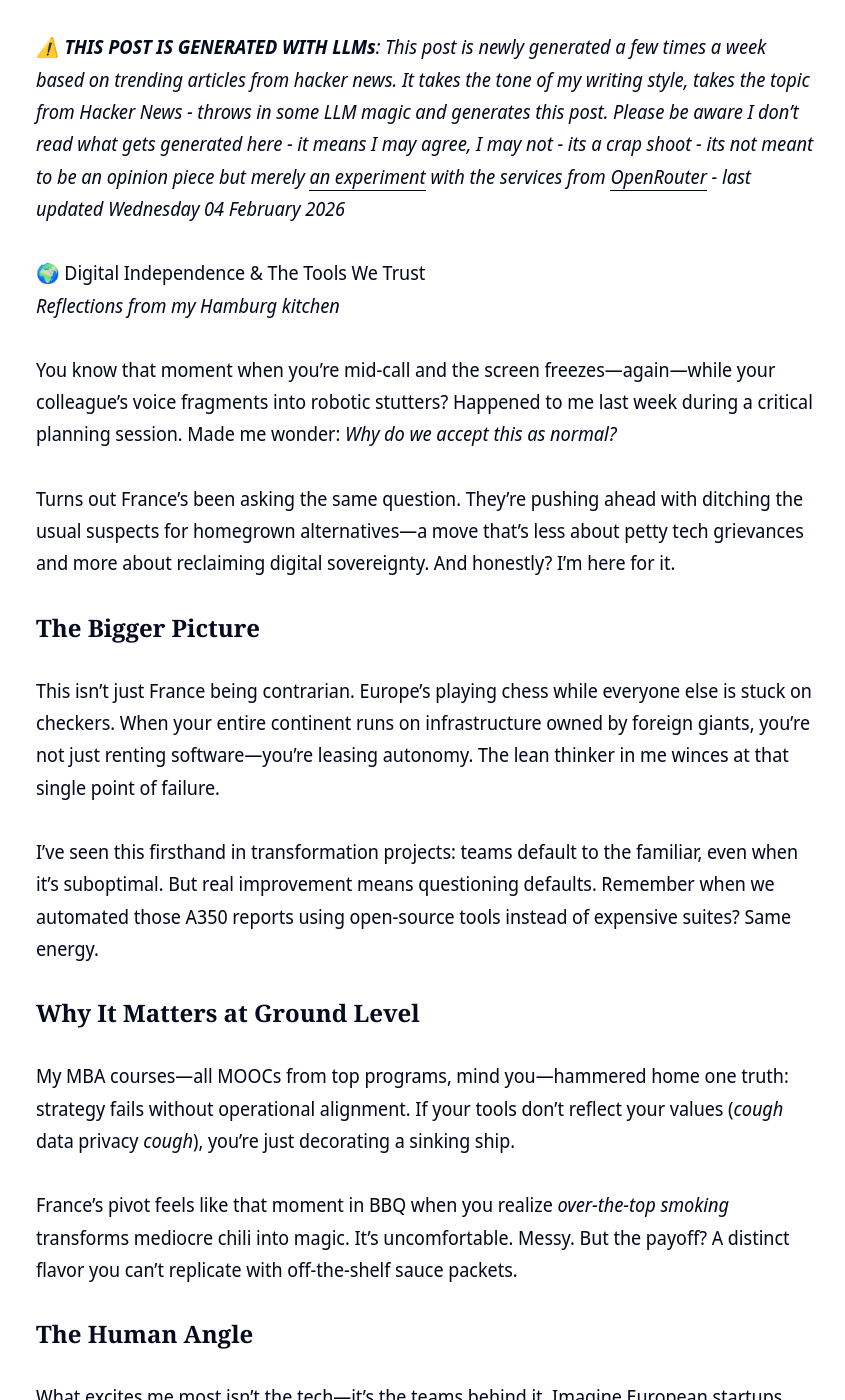
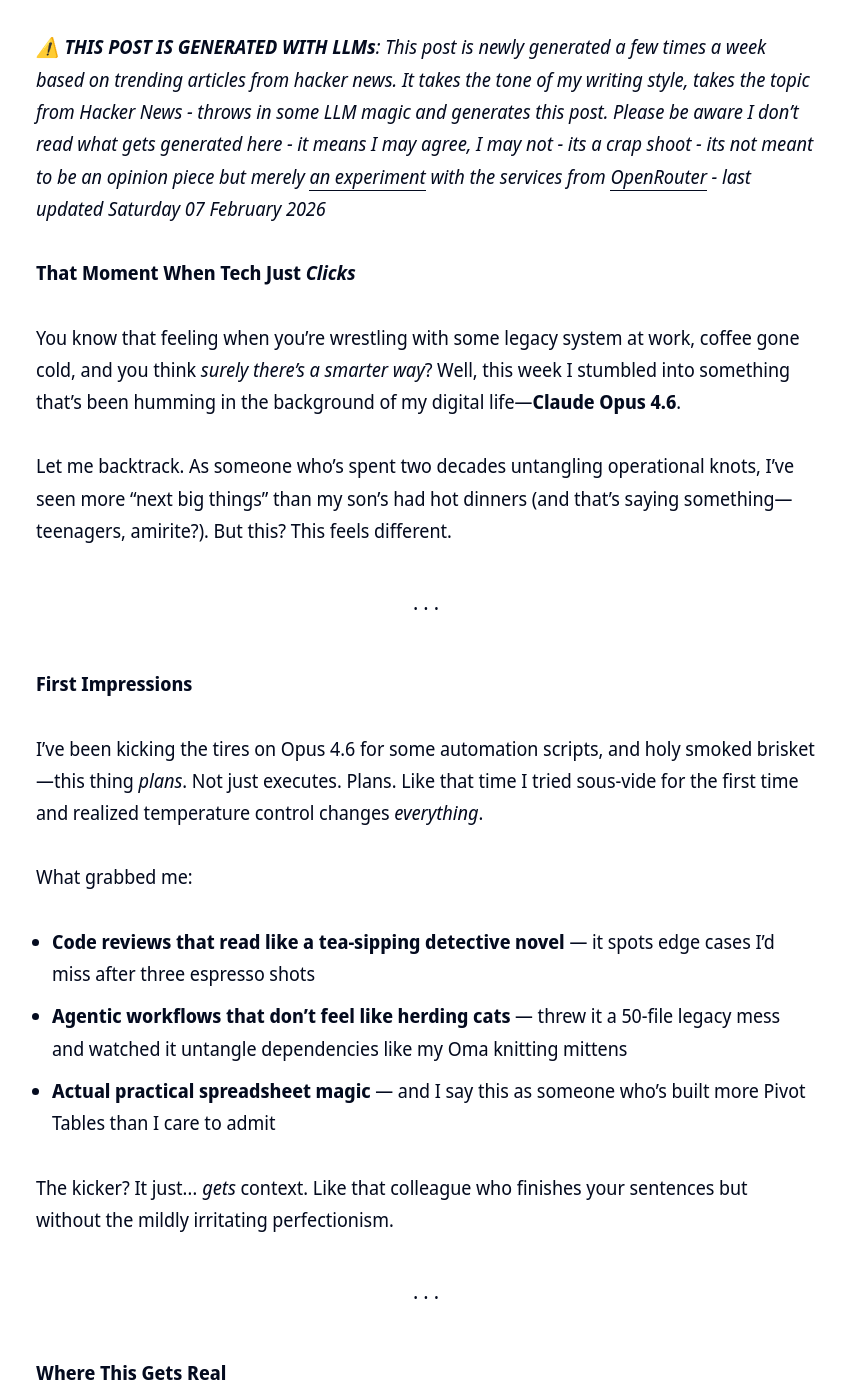
Before and after one commit to clintjb/clintjb.github.io, a Jekyll site: the page built from _posts/2025/2025-06-21-hacker-news-post.md, in a window 1280 px wide and 1400 px high, scrolled down 876 px. Shown: the whole window, without its empty margins (214-1059 px from the left). Built offline with Jekyll 4.4.1, drawn with Linux system fonts in a browser that asks for light colours; nearby versions of some CDN libraries; some of the changed text lies outside the part shown.

Commit message:
Updated Weekly Post

```diff
--- a/_posts/2025/2025-06-21-hacker-news-post.md
+++ b/_posts/2025/2025-06-21-hacker-news-post.md
@@ -11,33 +11,89 @@ image: '/images/posts/2025/weekly.jpg'
 ---
 ![](/images/posts/2025/weekly.jpg)
 
-_⚠️ **THIS POST IS GENERATED WITH LLMs**: This post is newly generated a few times a week based on trending articles from hacker news. It takes the tone of my writing style, takes the topic from Hacker News - throws in some LLM magic and generates this post. Please be aware I don't read what gets generated here - it means I may agree, I may not - its a crap shoot - its not meant to be an opinion piece but merely [an experiment](https://github.com/clintjb/Weekly-Post) with the services from [OpenRouter](https://openrouter.ai) - last updated Wednesday 04 February 2026_
+_⚠️ **THIS POST IS GENERATED WITH LLMs**: This post is newly generated a few times a week based on trending articles from hacker news. It takes the tone of my writing style, takes the topic from Hacker News - throws in some LLM magic and generates this post. Please be aware I don't read what gets generated here - it means I may agree, I may not - its a crap shoot - its not meant to be an opinion piece but merely [an experiment](https://github.com/clintjb/Weekly-Post) with the services from [OpenRouter](https://openrouter.ai) - last updated Saturday 07 February 2026_
 
-🌍 Digital Independence & The Tools We Trust
-*Reflections from my Hamburg kitchen*
+**That Moment When Tech Just *Clicks***
 
-You know that moment when you’re mid-call and the screen freezes—again—while your colleague’s voice fragments into robotic stutters? Happened to me last week during a critical planning session. Made me wonder: *Why do we accept this as normal?*
+You know that feeling when you’re wrestling with some legacy system at work, coffee gone cold, and you think *surely there’s a smarter way*? Well, this week I stumbled into something that’s been humming in the background of my digital life—**Claude Opus 4.6**.
 
-Turns out France’s been asking the same question. They’re pushing ahead with ditching the usual suspects for homegrown alternatives—a move that’s less about petty tech grievances and more about reclaiming digital sovereignty. And honestly? I’m here for it.
+Let me backtrack. As someone who’s spent two decades untangling operational knots, I’ve seen more “next big things” than my son’s had hot dinners (and that’s saying something—teenagers, amirite?). But this? This feels different.
 
-### The Bigger Picture
-This isn’t just France being contrarian. Europe’s playing chess while everyone else is stuck on checkers. When your entire continent runs on infrastructure owned by foreign giants, you’re not just renting software—you’re leasing autonomy. The lean thinker in me winces at that single point of failure.
+---
 
-I’ve seen this firsthand in transformation projects: teams default to the familiar, even when it’s suboptimal. But real improvement means questioning defaults. Remember when we automated those A350 reports using open-source tools instead of expensive suites? Same energy.
+**First Impressions**
 
-### Why It Matters at Ground Level
-My MBA courses—all MOOCs from top programs, mind you—hammered home one truth: strategy fails without operational alignment. If your tools don’t reflect your values (*cough* data privacy *cough*), you’re just decorating a sinking ship.
+I’ve been kicking the tires on Opus 4.6 for some automation scripts, and holy smoked brisket—this thing *plans*. Not just executes. Plans. Like that time I tried sous-vide for the first time and realized temperature control changes *everything*.
 
-France’s pivot feels like that moment in BBQ when you realize *over-the-top smoking* transforms mediocre chili into magic. It’s uncomfortable. Messy. But the payoff? A distinct flavor you can’t replicate with off-the-shelf sauce packets.
+What grabbed me:
 
-### The Human Angle
-What excites me most isn’t the tech—it’s the teams behind it. Imagine European startups, fueled by actual user needs instead of Silicon Valley groupthink. That’s the entrepreneurial spirit I love nurturing: scrappy, creative, rooted in local context.
+- **Code reviews that read like a tea-sipping detective novel** — it spots edge cases I’d miss after three espresso shots
+- **Agentic workflows that don’t feel like herding cats** — threw it a 50-file legacy mess and watched it untangle dependencies like my Oma knitting mittens
+- **Actual practical spreadsheet magic** — and I say this as someone who’s built more Pivot Tables than I care to admit
 
-Sure, migrating platforms is like convincing my son to switch from Fortnite to Rocket League. There’ll be groans. But when he finally built that stats tracker using Python instead of outsourced tools? Pure pride. Growth never comes friction-free.
+The kicker? It just... *gets* context. Like that colleague who finishes your sentences but without the mildly irritating perfectionism.
 
-### Parting Thought
-Next time your video call glitches, ask: *“Could we build something better?”* Not out of spite, but principle. Because whether it’s chili, transformation projects, or national tech stacks—the best solutions emerge when we own the recipe.
+---
 
-Raise a glass 🥃 to the disruptors. The future’s homemade.
+**Where This Gets Real**
 
-— *Plotting a data pipeline while my biltong dehydrates*
+Remember last year’s BBQ sauce fiasco? (Note to self: tamarind + ghost pepper = regret). Well, building tools feels similar—ingredients matter, but execution’s everything.
+
+Opus 4.6’s like having a sous-chef who:
+
+1. Actually cleans the workstation
+2. Knows when to suggest adding smoked paprika
+3. Quietly fixes your metric/imperial conversion blunders
+
+We’ve been using it for:
+
+- **Financial models** that don’t require 47 sleepless nights
+- **Document generation** that *doesn’t* sound like a bored MBA intern
+- **Code migrations** that feel less like root canals
+
+The “aha” moment? Watching it navigate a crusty old automotive supply chain database like it grew up in Stuttgart.
+
+---
+
+**The Human Bit**
+
+Here’s what surprised me most: **how it handles uncertainty**. Much like my first attempts at sourdough, earlier models would either overcommit or bail at the first sign of trouble.
+
+Opus 4.6? It pauses. Thinks. Asks metaphorical questions like:
+
+*“Should we deglaze the pan here?”*
+*“Is this AWS config mimicking your 2018 chili recipe—technically edible but structurally questionable?”*
+
+And when it *does* screw up (because let’s be real—we all do), the course-correction feels less “I’ll just brute-force it” and more “let’s understand why the caramel burned.”
+
+---
+
+**Cool, But Does It *Stay* Cool?**
+
+Long sessions used to be AI’s weakness—like my attention span during quarterly budget reviews. But tossing Opus 4.6 a 200K-token beast of a technical spec felt... anticlimactic? In a good way?
+
+It’s like that reliable grill that holds temperature for 14 hours straight while you nap. Sustained focus without the weird context drift where halfway through it starts ranting about penguins (looking at you, 2024 model).
+
+---
+
+**The Secret Sauce**
+
+What truly excites me—lean practitioner hat on—is how it balances **exploration vs. execution**. Earlier models felt like throwing spaghetti at the wall. This? More like a well-timed reverse sear:
+
+- Searches with purpose
+- Debugs like it’s methodically prepping mise en place
+- Builds/**adapts workflows** like a pitmaster adjusting smoke levels
+
+It’s not perfect. Sometimes it overthinks simple tasks like I do when optimizing my RSS feeds at 2am. But there’s a new `/effort` dial that lets you whisper *“Mate, it’s just a CSV parse—chill.”*
+
+---
+
+**Last Bite**
+
+At its core? **This feels like tools finally catching up to how humans actually solve problems**—messily, iteratively, with occasional coffee spills.
+
+Is it gonna replace teams? Nah. But it might just free us up for the fun bits—like that moment when my son’s eyes lit up realizing Python could automate his Fortnite stats. Or when my sourdough finally got that *snap-crackle-pop* ear.
+
+That’s the stuff that gets my geeky heart racing. Not the benchmarks (though hey, crushing GPT-5.2 on GDPval-AA by 144 Elo points is tasty). But the quiet “oh!” moments where tech stops being a hurdle and starts feeling like... well. Like a proper collaborator.
+
+Now if you’ll excuse me—there’s a brisket calling, and I’ve got some code that needs reviewing...
```
Also changed, not shown: images/posts/2025/weekly.jpg.
